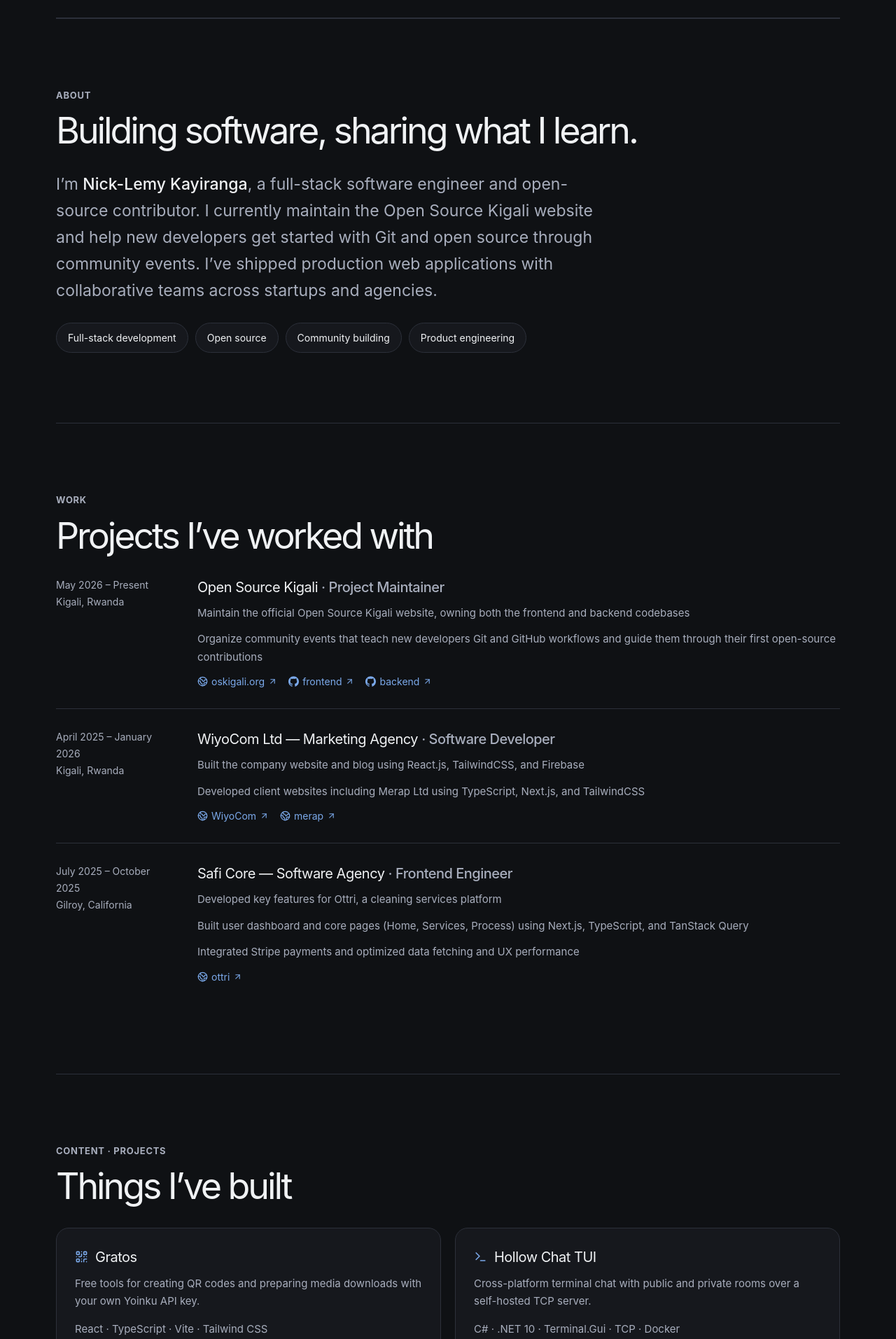
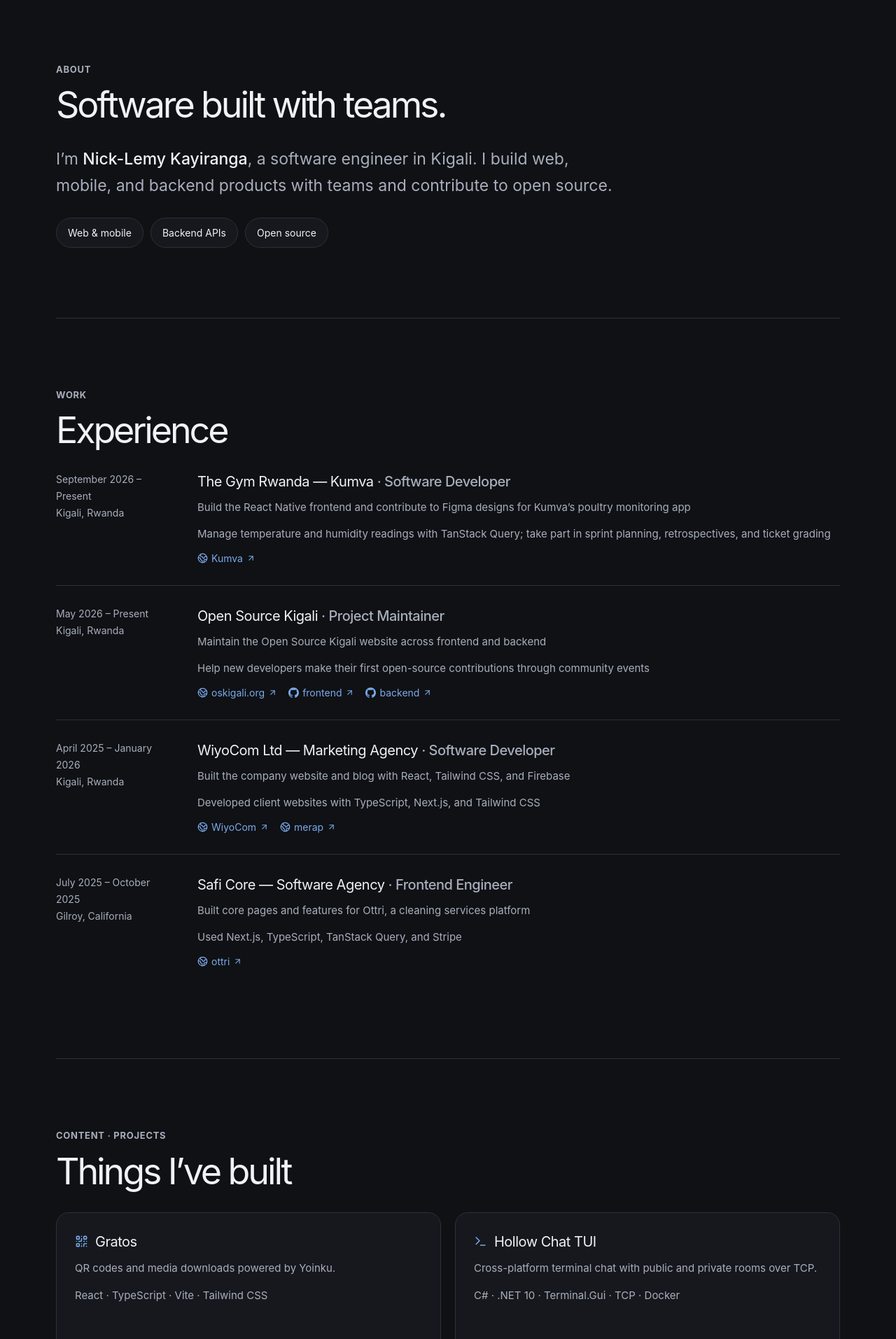
Before and after one commit to Nick-Lemy/portfolio, a React (Vite) app: page / in a window 1280 px wide. Shown: the part 747-2660 px from the top of the page at 70% size. Built offline with nearby package versions, Linux system fonts and the light colour scheme.

Commit message:
content: simplify portfolio copy for recruiters

```diff
--- a/src/data/experience.js
+++ b/src/data/experience.js
@@ -1,12 +1,25 @@
 export const experiences = [
+    {
+        company: "The Gym Rwanda — Kumva",
+        location: "Kigali, Rwanda",
+        role: "Software Developer",
+        period: "September 2026 – Present",
+        bullets: [
+            "Build the React Native frontend and contribute to Figma designs for Kumva’s poultry monitoring app",
+            "Manage temperature and humidity readings with TanStack Query; take part in sprint planning, retrospectives, and ticket grading",
+        ],
+        links: [
+            { label: "Kumva", href: "https://kumva.io/" },
+        ],
+    },
     {
         company: "Open Source Kigali",
         location: "Kigali, Rwanda",
         role: "Project Maintainer",
         period: "May 2026 – Present",
         bullets: [
-            "Maintain the official Open Source Kigali website, owning both the frontend and backend codebases",
-            "Organize community events that teach new developers Git and GitHub workflows and guide them through their first open-source contributions",
+            "Maintain the Open Source Kigali website across frontend and backend",
+            "Help new developers make their first open-source contributions through community events",
         ],
         links: [
             { label: "oskigali.org", href: "https://www.oskigali.org/" },
@@ -20,8 +33,8 @@ export const experiences = [
         role: "Software Developer",
         period: "April 2025 – January 2026",
         bullets: [
-            "Built the company website and blog using React.js, TailwindCSS, and Firebase",
-            "Developed client websites including Merap Ltd using TypeScript, Next.js, and TailwindCSS",
+            "Built the company website and blog with React, Tailwind CSS, and Firebase",
+            "Developed client websites with TypeScript, Next.js, and Tailwind CSS",
         ],
         links: [
             { label: "WiyoCom", href: "https://wiyo-com.vercel.app/" },
@@ -34,9 +47,8 @@ export const experiences = [
         role: "Frontend Engineer",
         period: "July 2025 – October 2025",
         bullets: [
-            "Developed key features for Ottri, a cleaning services platform",
-            "Built user dashboard and core pages (Home, Services, Process) using Next.js, TypeScript, and TanStack Query",
-            "Integrated Stripe payments and optimized data fetching and UX performance",
+            "Built core pages and features for Ottri, a cleaning services platform",
+            "Used Next.js, TypeScript, TanStack Query, and Stripe",
         ],
         links: [
             { label: "ottri", href: "https://ottri-frontend-3a6e09c2024b.herokuapp.com/" },
--- a/src/data/projects.js
+++ b/src/data/projects.js
@@ -2,7 +2,7 @@ export const projects = [
     {
         title: "Gratos",
         description:
-            "Free tools for creating QR codes and preparing media downloads with your own Yoinku API key.",
+            "QR codes and media downloads powered by Yoinku.",
         tech: ["React", "TypeScript", "Vite", "Tailwind CSS"],
         links: [
             { label: "Live site", href: "https://gratos.lemy.dev/" },
@@ -12,7 +12,7 @@ export const projects = [
     {
         title: "Hollow Chat TUI",
         description:
-            "Cross-platform terminal chat with public and private rooms over a self-hosted TCP server.",
+            "Cross-platform terminal chat with public and private rooms over TCP.",
         tech: ["C#", ".NET 10", "Terminal.Gui", "TCP", "Docker"],
         links: [
             { label: "GitHub", href: "https://github.com/Nick-Lemy/hollow-chat-tui" },
@@ -22,7 +22,7 @@ export const projects = [
     {
         title: "WhatsApp Spammer CLI",
         description:
-            "CLI tool for automating WhatsApp messages with browser automation.",
+            "Automates WhatsApp messaging through browser controls.",
         tech: ["TypeScript", "Puppeteer", "Chrome Remote Debugging"],
         links: [
             { label: "Live site", href: "https://wa-spammer.lemy.dev/" },
@@ -33,7 +33,7 @@ export const projects = [
     {
         title: "Product Catalogue API",
         description:
-            "Product API that publishes Kafka events after database commits, preserving event order by product.",
+            "Product and asset APIs with ordered Kafka events and a background consumer.",
         tech: ["C#", ".NET 10", "PostgreSQL", "EF Core", "Kafka", "Docker"],
         links: [
             { label: "GitHub", href: "https://github.com/Nick-Lemy/product-catalogue-backend" },
--- a/src/sections/Hello.jsx
+++ b/src/sections/Hello.jsx
@@ -8,8 +8,7 @@ export const Hello = () => (
     <p className="section-kicker">Contact</p>
     <h2 className="section-title">Let’s work together.</h2>
     <p className="contact-copy">
-      I’m open to software engineering opportunities, freelance work, and collaborations. Email is the
-      best way to reach me.
+      Open to software engineering roles and collaborations.
     </p>
     <a className="contact-email" href={`mailto:${profile.email}`}><Mail size={19} aria-hidden="true" />{profile.email}<ArrowUpRight size={17} aria-hidden="true" /></a>
     <div className="text-links">
--- a/src/sections/Hero.jsx
+++ b/src/sections/Hero.jsx
@@ -9,8 +9,7 @@ export const Hero = () => (
         <p className="eyebrow">Software engineer · Kigali, Rwanda</p>
         <h1>Hi, I’m <span className="hero-name">{profile.name} {profile.lastName}.</span></h1>
         <p className="hero-copy">
-          Building full-stack products for startups and agencies, contributing to open source, and
-          helping more developers get involved in tech communities.
+          Full-stack developer building web, mobile, and backend products.
         </p>
         <div className="hero-links">
           <a href="#content">View my work <ArrowRight size={16} aria-hidden="true" /></a>
@@ -22,8 +21,8 @@ export const Hero = () => (
     <div className="content worked-with" aria-label="Organizations and teams">
       <strong>Worked with</strong>
       <ResourceLink href="https://www.oskigali.org/" label="Open Source Kigali" />
-      <ResourceLink href="https://wiyocom.rw/" label="WiyoCom" />
-      <ResourceLink href="https://ottri-frontend-3a6e09c2024b.herokuapp.com/" label="Safi Core · Ottri" />
+      <ResourceLink href="https://wiyo-com.vercel.app/" label="WiyoCom" />
+      <ResourceLink href="https://ottri-frontend-3a6e09c2024b.herokuapp.com/" label="Ottri" />
     </div>
   </>
 )
--- a/src/sections/WhatIDo.jsx
+++ b/src/sections/WhatIDo.jsx
@@ -15,7 +15,7 @@ const skillIcons = {
 export const WhatIDo = () => (
     <section id="work" className="content section">
       <p className="section-kicker">Work</p>
-      <h2 className="section-title">Projects I’ve worked with</h2>
+      <h2 className="section-title">Experience</h2>
       <div className="work-list">
         {experiences.map((exp) => (
           <article key={exp.company} className="work-item">
--- a/src/sections/Who.jsx
+++ b/src/sections/Who.jsx
@@ -3,15 +3,13 @@ import { profile } from '../data/profile'
 export const Who = () => (
   <section id="profile" className="content section">
     <p className="section-kicker">About</p>
-    <h2 className="section-title">Building software, sharing what I learn.</h2>
+    <h2 className="section-title">Software built with teams.</h2>
     <p className="intro">
-      I’m <strong>{profile.name} {profile.lastName}</strong>, a full-stack software engineer and open-source contributor.
-      I currently maintain the Open Source Kigali website and help new developers get started with
-      Git and open source through community events. I’ve shipped production web applications with
-      collaborative teams across startups and agencies.
+      I’m <strong>{profile.name} {profile.lastName}</strong>, a software engineer in Kigali.
+      I build web, mobile, and backend products with teams and contribute to open source.
     </p>
     <div className="pills">
-      {['Full-stack development', 'Open source', 'Community building', 'Product engineering'].map((item) => <span className="pill" key={item}>{item}</span>)}
+      {['Web & mobile', 'Backend APIs', 'Open source'].map((item) => <span className="pill" key={item}>{item}</span>)}
     </div>
   </section>
 )
```
